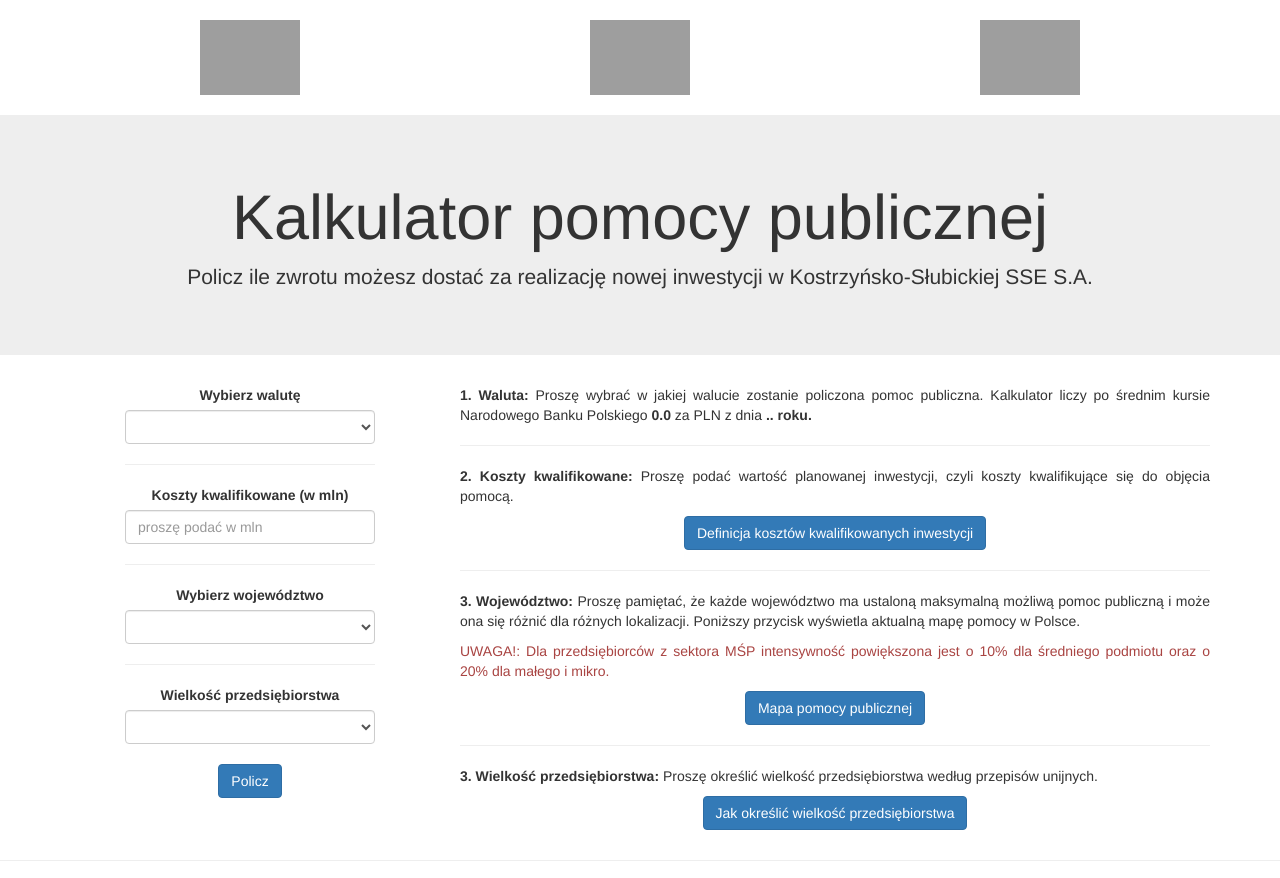
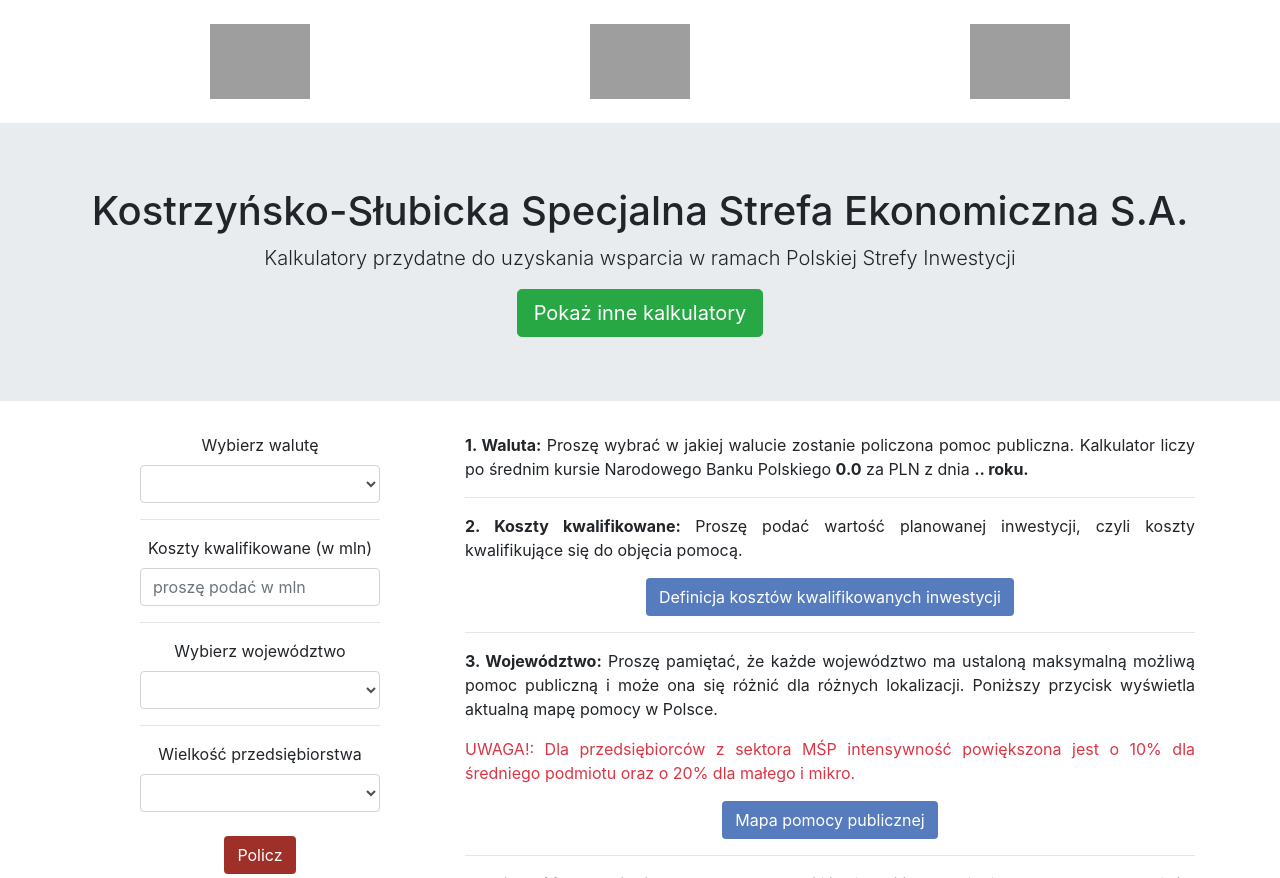
Before and after one commit to keybipl/Kalkulatory, a Flask app: page /pomoc in a window 1280 px wide. Shown: the top 878 px of the page. Run offline with Flask 2, Linux system fonts and the light colour scheme; some libraries are stand-ins or nearby versions; grey boxes are pictures that could not be loaded.

Commit message:
pomoc done

```diff
--- a/app.py
+++ b/app.py
@@ -349,17 +349,17 @@
 cena = float(round(cena, 2))
 date = data()
 
-
 @app.route('/', methods=['GET', 'POST'])
 def index():
-    jumbo = False
-    return render_template('index.html', jumbo=jumbo)
+    specialist = randint(1, 4)
+    return render_template('index.html', specialist=specialist)
 
 
 @app.route('/pomoc', methods=['GET', 'POST'])
 def pomoc():
     if request.method == 'GET':
-        return render_template('indexpp.html', date=date, cena=cena)
+        specialist = randint(1, 4)
+        return render_template('indexpp.html', date=date, cena=cena, specialist=specialist)
     else:
         waluta = request.form['waluta']
         region = request.form['region']
--- a/templates/base.html
+++ b/templates/base.html
@@ -25,13 +25,19 @@
 
 <style>
     .btn-own{background-color:#577CBD;color: #FFF;}
-    .btn-own:hover{background-color:#272D57;color: #FFF;}</style>
+    .btn-own:hover{background-color:#272D57;color: #FFF;}
+</style>
+
+<style>
+    .btn-ownb{background-color:#9E2F29;color: #FFF;}
+    .btn-ownb:hover{background-color:#4F181E;color: #FFF;}
+</style>
 
 </head>
 
 <body>
 <!--TOP-->
-<!--TOP-->
+<br/>
 <div class="container">
   <div class="row">
     <div class="col-sm-4">
@@ -55,36 +61,40 @@
 </div>
 <br/>
 
-
-<!--JUMBO-->
- {%  if not jumbo %}
-        <div class="jumbotron jumbotron-fluid">
-  <div class="container">
-    <h1 class="display-5" style="text-align: center" >Kostrzyńsko-Słubicka Specjalna Strefa Ekonomiczna S.A.</h1>
-    <p class="lead" style="text-align: center" >Kalkulatory przydatne do uzyskania wsparcia w ramach Polskiej Strefy Inwestycji</p>
-  </div>
-</div>
-
-{% else %}
-<div class="jumbotron jumbotron-fluid">
-  <div class="container">
-    <h1 class="display-5" style="text-align: center" >Kostrzyńsko-Słubicka Specjalna Strefa Ekonomiczna S.A.</h1>
-    <p class="lead" style="text-align: center" >Kalkulatory przydatne do uzyskania wsparcia w ramach Polskiej Strefy Inwestycji</p>
-      <div class="box">
-      <a class="btn btn-success btn-lg" href="/" role="button">Pokaż inne kalkulatory</a>
-          </div>
-  </div>
-</div>
-    {% endif %}
-
 {% block content %}{% endblock %}
 
+<div class="container">
+<p style="text-align: justify">
+      Zapraszamy do kontaktu z naszymi specjalistami, którzy pomogą w podjęciu decyzji oraz przedstawią mozliwości
+      uzyskania wsparcia na nową inwestycję.<br/><br/>
+
+ <button class="btn btn-own" type="button" data-toggle="collapse" data-target="#collapseExample8" aria-expanded="false" aria-controls="collapseExample8">
+    Kontakt ze specjalistą
+  </button>
+
+{% if specialist == 1 %}
+{% include 'babij.html' %}
+
+{% elif specialist == 2 %}
+{% include 'borowski.html' %}
+
+    {% elif specialist == 3 %}
+{% include 'matula.html' %}
+
+    {% elif specialist == 4 %}
+{% include 'kail.html' %}
+
+    {% else %}
+    {% include 'babij.html' %}
+      {% endif %}
+</div>
+<hr />
 <!--STOPKA-->
 <div class="container">
     <div class="row">
   <div class="col-sm-6" style="text-align: left" >
 <img alt="Kostrzyńsko-Słubicka Specjalna Strefa Ekpnomiczna S.A." width="80%" src="http://kssse.pl/assets/img/KSSSE_logo.png">
-      <br/><br/><a href="http://kssse.pl" target="_blank"><button type="button" class="btn btn-danger">Zapraszamy na naszą stronę internetową</button></a>
+      <br/><br/><a href="http://kssse.pl" target="_blank"><button type="button" class="btn btn-ownb">Zapraszamy na naszą stronę internetową</button></a>
 
 </div>
   <div class="col-sm-6" style="text-align: justify; background-color: #f5f3f3;" >
@@ -103,12 +113,16 @@
     <p style="text-align: right">created by: <a href="https://babij.eu" target="_blank">babij.eu</a></p>
     </div>
 
-{% block script %}
+
 <script src="{{ url_for('static', filename='js/bootstrap.min.js') }}"></script>
     <script src="{{ url_for('static', filename='js/bootstrap.js') }}"></script>
     <script src="{{ url_for('static', filename='js/bootstrap.bundle.min.js') }}"></script>
     <script src="{{ url_for('static', filename='js/bootstrap.bundle.js') }}"></script>
-{% endblock %}
+      <script src="https://ajax.googleapis.com/ajax/libs/jquery/3.5.1/jquery.min.js"></script>
+  <script src="https://cdnjs.cloudflare.com/ajax/libs/popper.js/1.16.0/umd/popper.min.js"></script>
+  <script src="https://maxcdn.bootstrapcdn.com/bootstrap/4.5.2/js/bootstrap.min.js"></script>
+<script src='https://kit.fontawesome.com/a076d05399.js'></script>
+{% block script %}{% endblock %}
 
 </body>
 </html>
--- a/templates/indexpp.html
+++ b/templates/indexpp.html
@@ -1,28 +1,21 @@
-{% extends 'bootstrap/base.html' %}
+{% extends 'base.html' %}
 
 {% block title %}PSI - kalkulator pomocy{% endblock %}
 
 {% block content %}
-<br/>
-{#  TOP #}
-    <div class="container">
-  <div class="row">
-    <div class="col-sm-4" style="text-align: center">
-        <img alt="Polska Strefa Inwestycji" height="75" src="http://kssse.pl/assets/img/psi.png">
-    </div>
-    <div class="col-sm-4" style="text-align: center" >
-        <img alt="Kostrzyńsko-Słubicka Specjalna Strefa Ekonomiczna S.A." height="75" src="http://kssse.pl/assets/img/KSSSE_logo.png">
-    </div>
-    <div class="col-sm-4" style="text-align: center" >
-        <img alt="Invest in the West" height="75" src="http://kssse.pl/assets/img/Invest_in_the_west.png">
-    </div>
+
+
+    <div class="jumbotron jumbotron-fluid">
+  <div class="container">
+    <h1 class="display-5" style="text-align: center" >Kostrzyńsko-Słubicka Specjalna Strefa Ekonomiczna S.A.</h1>
+    <p class="lead" style="text-align: center" >Kalkulatory przydatne do uzyskania wsparcia w ramach Polskiej Strefy Inwestycji</p>
+      <div class="box">
+      <a class="btn btn-success btn-lg" href="/" role="button">Pokaż inne kalkulatory</a>
+          </div>
   </div>
 </div>
-<br/>
-    <div class="jumbotron text-center">
-  <h1>Kalkulator pomocy publicznej</h1>
-        <p>Policz ile zwrotu możesz dostać za realizację nowej inwestycji w Kostrzyńsko-Słubickiej SSE S.A.</p>
-</div>
+
+
 
 {# MIDDLE #}
 <div class="container">
@@ -30,7 +23,7 @@
   <div class="col-sm-4" align="center">
 
       <form method="POST" action="/pomoc" >
-  <div class="form-group" style="width: 25rem;">
+  <div class="form-group" style="width: 15rem;">
 
              <label for="exampleFormControlSelect1">Wybierz walutę</label>
     <select class="form-control" id="exampleFormControlSelect1" name="waluta" required>
@@ -66,7 +59,7 @@
     </select>
       <br />
 
-<button type="submit" class="btn btn-primary">Policz</button>
+<button type="submit" class="btn btn-ownb">Policz</button>
 
 
   </div>
@@ -81,7 +74,7 @@
       <p><b>2. Koszty kwalifikowane: </b>Proszę podać wartość planowanej inwestycji, czyli koszty kwalifikujące
           się do objęcia pomocą. <br/>
 
-           <p style="text-align: center"> <button class="btn btn-primary" type="button" data-toggle="collapse" data-target="#collapseExample1" aria-expanded="false" aria-controls="collapseExample">
+           <p style="text-align: center"> <button class="btn btn-own" type="button" data-toggle="collapse" data-target="#collapseExample1" aria-expanded="false" aria-controls="collapseExample1">
     Definicja kosztów kwalifikowanych inwestycji
 </button></p>
 <div class="collapse" id="collapseExample1">
@@ -135,7 +128,7 @@
 
 </p>
 
-      <p style="text-align: center"> <button class="btn btn-primary" type="button" data-toggle="collapse"
+      <p style="text-align: center"> <button class="btn btn-own" type="button" data-toggle="collapse"
                                            data-target="#collapseExample" aria-expanded="false"
                                            aria-controls="collapseExample">
     Mapa pomocy publicznej
@@ -148,7 +141,7 @@
       <hr />
       <p><b>3. Wielkość przedsiębiorstwa: </b> Proszę określić wielkość przedsiębiorstwa według przepisów unijnych.</p>
 
-                <p style="text-align: center"> <button class="btn btn-primary" type="button" data-toggle="collapse" data-target="#collapseExample3" aria-expanded="false" aria-controls="collapseExample">
+                <p style="text-align: center"> <button class="btn btn-own" type="button" data-toggle="collapse" data-target="#collapseExample3" aria-expanded="false" aria-controls="collapseExample">
     Jak określić wielkość przedsiębiorstwa
 </button></p>
 <div class="collapse" id="collapseExample3">
@@ -180,36 +173,10 @@
 
 <hr />
 
-         <div class="container">
-    <div class="row">
-  <div class="col-sm-6" style="text-align: left" >
-<img alt="Kostrzyńsko-Słubicka Specjalna Strefa Ekpnomiczna S.A." width="80%" src="http://kssse.pl/assets/img/KSSSE_logo.png">
-      <br/><br/><a href="http://kssse.pl" target="_blank"><button type="button" class="btn btn-danger">Zapraszamy na naszą stronę internetową</button></a>
-
-</div>
-  <div class="col-sm-6" style="text-align: justify; background-color: #f5f3f3;" >
-      <p style="text-align: left"><i class="fas fa-map-marker-alt"></i>  <b>Kostrzyńsko - Słubicka Specjalna Strefa Ekonomiczna S.A.</b><br/>
-        ul. Orła Białego 22<br/>
-        66-470 Kostrzyn nad Odrą<br/>
-      NIP: 598-13-16-916
-        <p><i class="fas fa-at"></i> info@kssse.pl<br/>
-            <i class='fas fa-phone'></i>  +48 95 721 98 00<br/>
-      <i class="fab fa-facebook"></i><a href="https://fb.me/investpoland" target="_blank"> @investpoland</a><br/>
-      <a href="http://kssse.pl" target="_blank">www.investinthewest.pl</a>
-
-
-</div>
-
-    </div></div>
-
-    <div class="container">
-
-    <p style="text-align: right">created by: <a href="https://babij.eu" target="_blank">babij.eu</a></p>
-    </div>
-
 {% endblock %}
 
 {% block scripts %}
+    {{ super() }}
   <script src="https://ajax.googleapis.com/ajax/libs/jquery/3.5.1/jquery.min.js"></script>
   <script src="https://cdnjs.cloudflare.com/ajax/libs/popper.js/1.16.0/umd/popper.min.js"></script>
   <script src="https://maxcdn.bootstrapcdn.com/bootstrap/4.5.2/js/bootstrap.min.js"></script>
--- a/templates/matula.html
+++ b/templates/matula.html
@@ -1,8 +1,4 @@
- <button class="btn btn-primary" type="button" data-toggle="collapse" data-target="#collapseExample" aria-expanded="false" aria-controls="collapseExample">
-    Kontakt ze specjalistą
-  </button>
-</p>
-<div class="collapse" id="collapseExample">
+<div class="collapse" id="collapseExample8">
   <div class="card card-body">
 <br/>
        <div class="row">
@@ -22,4 +18,4 @@
 </div>
       </p>
     </div>
-      </div>
+      </div><br/>
```
Also changed, not shown: templates/babij.html (+3 -6 lines), templates/borowski.html (+3 -6 lines), templates/index.html (+8 -0 lines), templates/kail.html (+3 -6 lines), templates/resultpp.html (+19 -77 lines).
